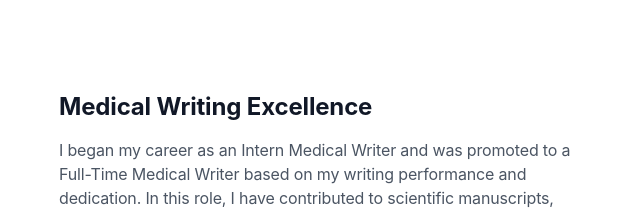
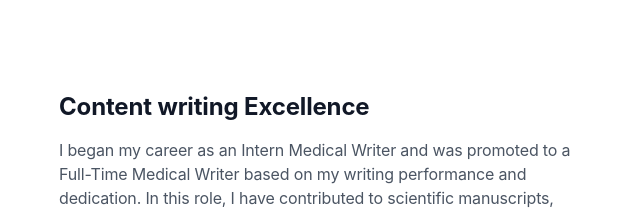
Before and after one commit to karlekartier/shivani, a website: page index.html in a window 1280 px wide. Shown: the part 2175-2389 px from the top of the page, 605-1245 px from the left. Drawn offline with nearby package versions, Linux system fonts and the light colour scheme.

Commit message:
qdwef324

```diff
--- a/index.html
+++ b/index.html
@@ -384,14 +384,14 @@
                     </div>
                 </div>
 
-                <!-- Medical Writing Excellence -->
+                <!-- content writing Excellence -->
                 <div class="grid grid-cols-1 lg:grid-cols-2 gap-12 items-center mb-16">
                     <div class="flex justify-center">
                         <img src="./assets/img/storyset/MedicalWritingExcellence.svg" class="w-full max-w-md"
                             alt="Medical writing illustration">
                     </div>
                     <div>
-                        <h3 class="about-subtitle">Medical Writing Excellence</h3>
+                        <h3 class="about-subtitle">Content writing Excellence</h3>
                         <div class="space-y-4 about-text-small">
                             <p>
                                 I began my career as an Intern Medical Writer and was promoted to a Full-Time Medical
```
